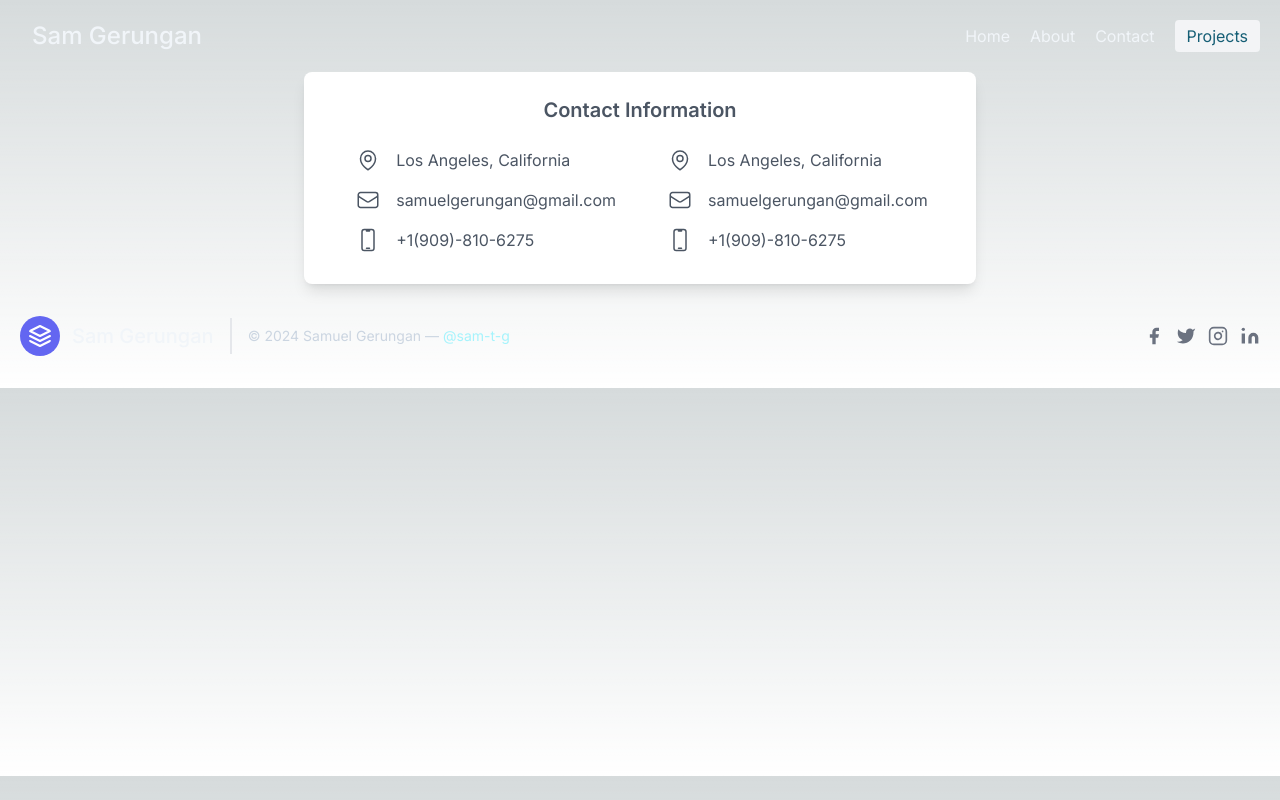
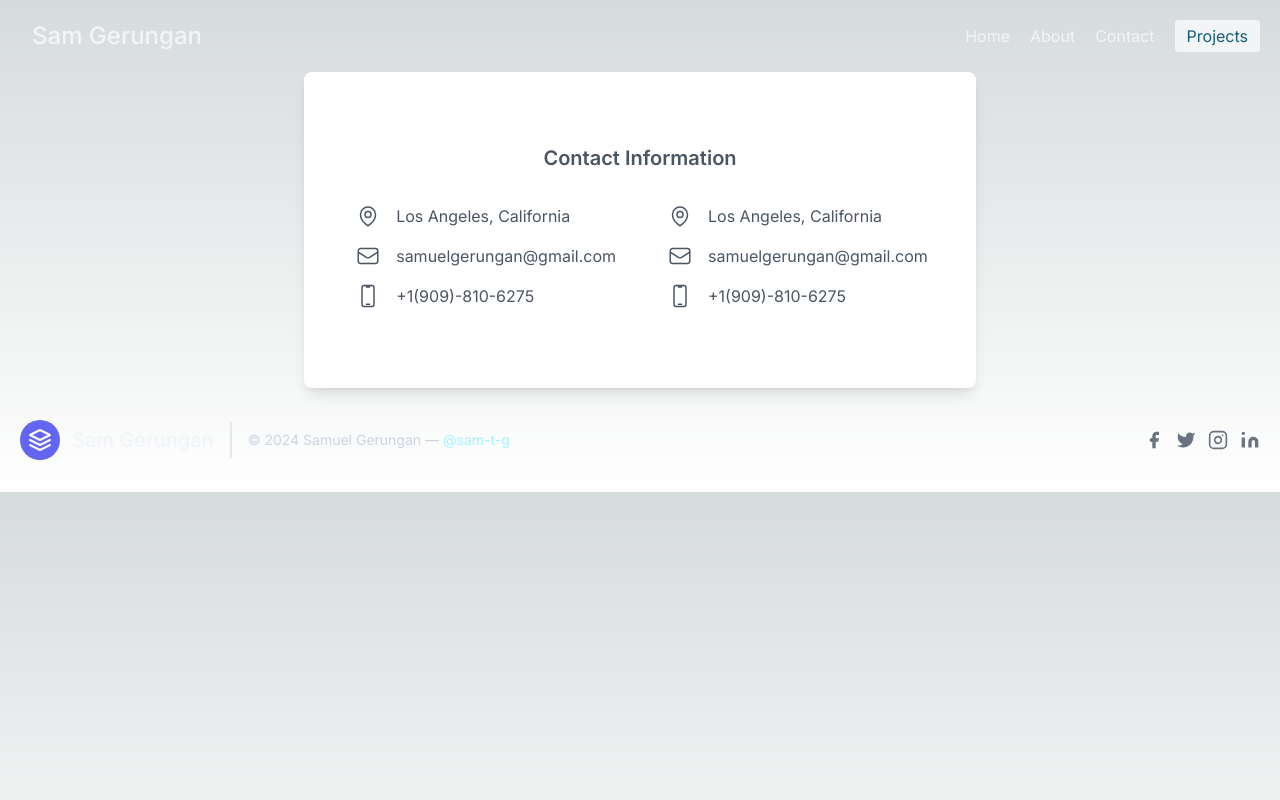
Before and after one commit to Sam-T-G/sam-modern-portfolio, a Next.js app: page /contact in a window 1280 px wide. Built offline with nearby package versions, Linux system fonts and the light colour scheme.

Commit message:
Update page.tsx

```diff
--- a/src/app/contact/page.tsx
+++ b/src/app/contact/page.tsx
@@ -2,12 +2,12 @@ import React from "react";
 
 const ContactCard = () => {
 	return (
-		<div className="max-w-2xl mx-auto bg-white shadow-lg rounded-lg overflow-hidden">
+		<div className="max-w-2xl mx-auto py-12 bg-white shadow-lg rounded-lg overflow-hidden">
 			<div className="px-4 py-6">
 				<h1 className="text-gray-600 text-center font-semibold text-xl">
 					Contact Information
 				</h1>
-				<ul className="mt-4 flex flex-col md:flex-row justify-center align-middle">
+				<ul className="mt-6 flex flex-col md:flex-row justify-center align-middle">
 					<div className="mx-6">
 						<li className="flex items-center py-2">
 							<svg
```
